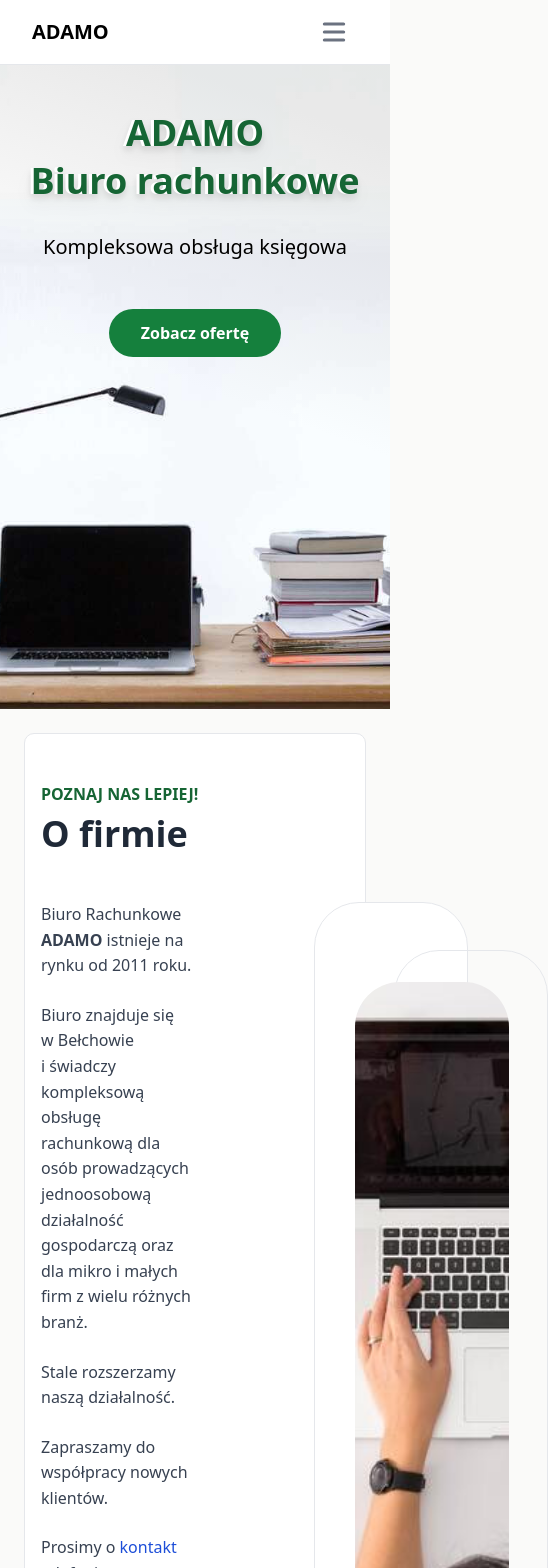
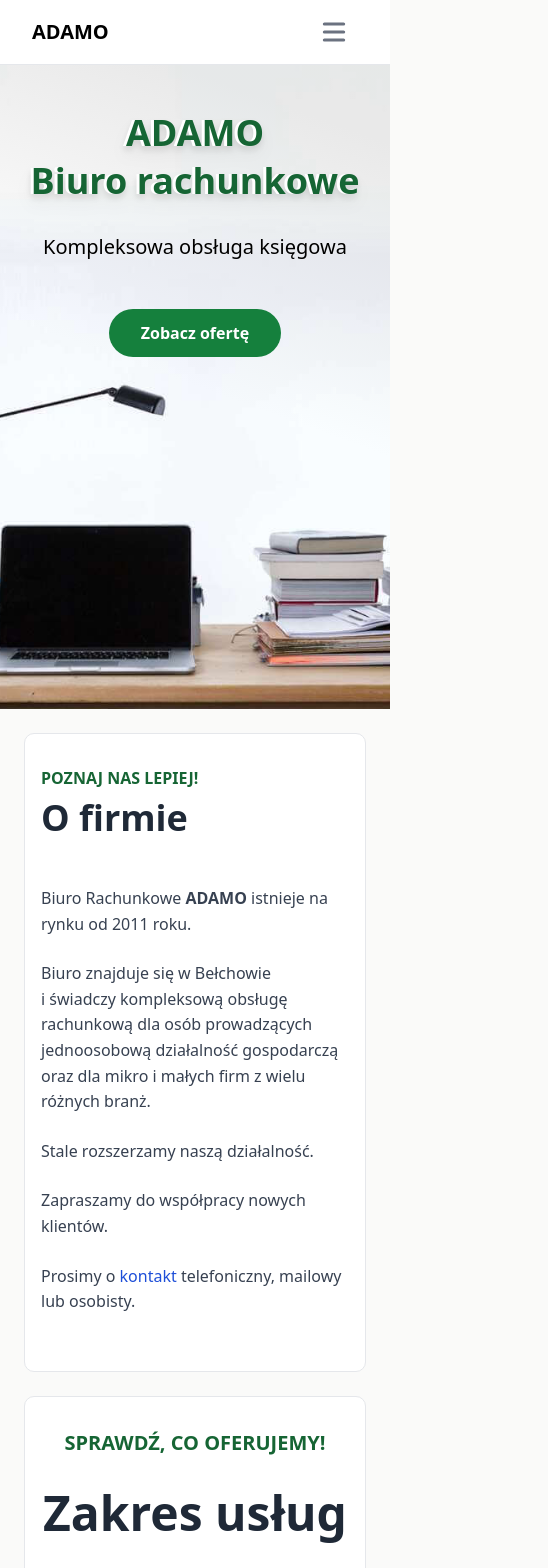
Before and after one commit to aklemba/phuadamo, a Vue app: page / in a window 390 px wide. Shown: the top 1568 px of the page, 548 px wide, since content can reach past the window. Built offline with nearby package versions, Linux system fonts and the light colour scheme.

Commit message:
gsap only on desktop

```diff
--- a/src/assets/main.scss
+++ b/src/assets/main.scss
@@ -6,7 +6,7 @@
   .section {
     @apply max-w-6xl mx-auto border bg-white;
     margin: 1.5rem;
-    padding: 3rem 1rem;
+    padding: 2rem 1rem;
     border-radius: 10px;
 
     @media (min-width: 72rem) {
--- a/src/components/aboutCompany/AboutCompany.vue
+++ b/src/components/aboutCompany/AboutCompany.vue
@@ -7,6 +7,8 @@ import {scrollToElement} from "@/utils/scrollTo";
 gsap.registerPlugin(ScrollTrigger);
 
 onMounted(() => {
+  ScrollTrigger.matchMedia({
+    "screen and (min-width: 72rem)": function () {
       const gs = gsap.to(".img", {
         scrollTrigger: {
           trigger: ".img",
@@ -20,6 +22,8 @@ onMounted(() => {
       return () => {
         gs.scrollTrigger?.kill();
       };
+    }
+  });
 });
 
 const scrollTo = (event: Event, id?: string) => {
@@ -38,7 +42,7 @@ const scrollTo = (event: Event, id?: string) => {
       </header>
 
       <div class="flex">
-        <div class="basis-6/12">
+        <div class="basis-12/12 md:basis-6/12">
           <p class="paragraph">
             Biuro Rachunkowe <b>ADAMO</b> istnieje na rynku od 2011 roku.
           </p>
@@ -92,6 +96,10 @@ const scrollTo = (event: Event, id?: string) => {
 }
 
 .img-wrapper {
+  @media (max-width: 71.99rem) {
+    display: none;
+  }
+
   position: relative;
 
   &::after,
--- a/src/components/contact/Contact.vue
+++ b/src/components/contact/Contact.vue
@@ -7,7 +7,7 @@ import ContactForm from "@/components/contact/ContactForm.vue";
     <!--    <p class="section-subtitle">Chcesz nawiązać współpracę?</p>-->
     <p class="section-subtitle">Masz pytania?</p>
 
-    <h2 class="section-title">Skontaktuj się z nami!</h2>
+    <h2 class="section-title">Skontaktuj się z nami!</h2>
   </header>
 
   <div class="flex flex-wrap">
--- a/src/components/heroHeader/HeroHeader.vue
+++ b/src/components/heroHeader/HeroHeader.vue
@@ -9,6 +9,8 @@ import ScrollTrigger from "gsap/ScrollTrigger";
 gsap.registerPlugin(ScrollTrigger);
 
 onMounted(() => {
+  ScrollTrigger.matchMedia({
+    "screen and (min-width: 72rem)": function () {
       const gs = gsap.to(".line", {
         scrollTrigger: {
           trigger: ".header",
@@ -25,6 +27,8 @@ onMounted(() => {
       return () => {
         gs.scrollTrigger?.kill();
       };
+    }
+  })
 });
 </script>
 
--- a/src/components/priceList/PriceList.vue
+++ b/src/components/priceList/PriceList.vue
@@ -5,6 +5,8 @@ import ScrollTrigger from "gsap/ScrollTrigger";
 gsap.registerPlugin(ScrollTrigger);
 
 onMounted(() => {
+  ScrollTrigger.matchMedia({
+    "screen and (min-width: 72rem)": function () {
       gsap.set(".priceListImg", { backgroundPosition: "100% center" });
       const gs = gsap.to(".priceListImg", {
         scrollTrigger: {
@@ -19,6 +21,8 @@ onMounted(() => {
       return () => {
         gs.scrollTrigger?.kill();
       };
+    }
+  });
 });
 </script>
 
@@ -51,6 +55,10 @@ onMounted(() => {
   width: 120px;
   height: 90px;
   border-radius: 45px 0;
+
+  @media (max-width: 71.99rem) {
+    display: none;
+  }
 }
 
 .priceListImg {
```
Lines whose indentation alone changed are shown as unchanged.
